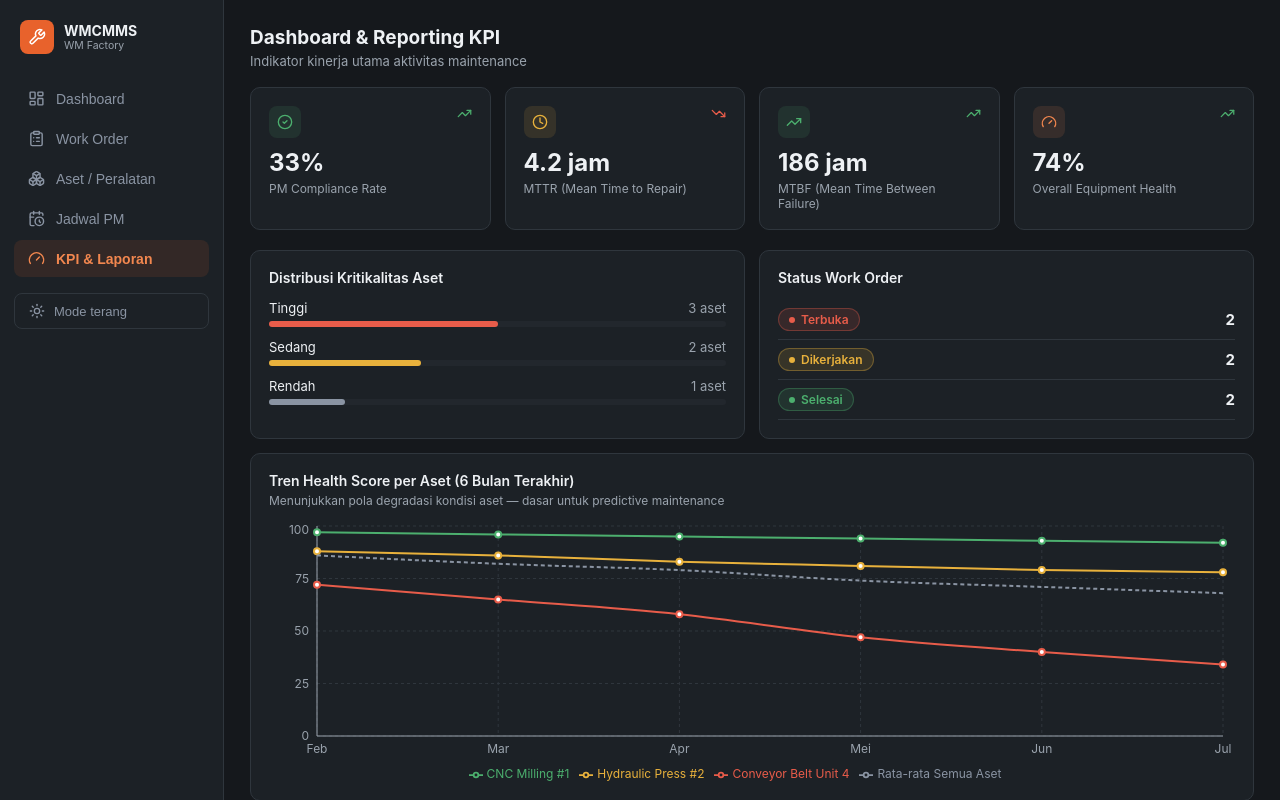
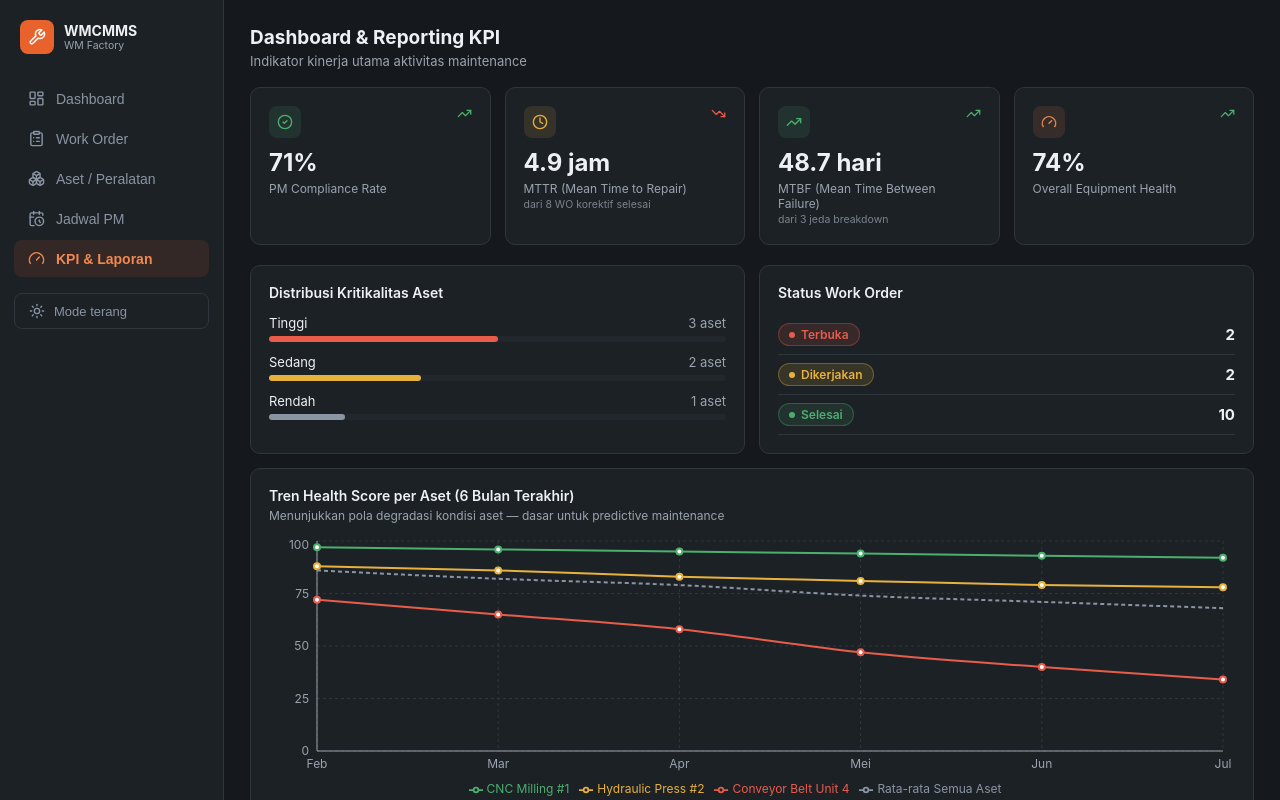
Before and after one commit to wldn-git/wm-cmms, a React (Vite) app: page / in a window 1280 px wide. Both pictures are taken after a click on the button "KPI & Laporan". Shown: the top 800 px of the page. Built offline with nearby package versions, Linux system fonts and the light colour scheme.

Commit message:
real mtttr mtbf

```diff
--- a/src/App.jsx
+++ b/src/App.jsx
@@ -44,12 +44,20 @@ const seedAssets = [
 ];
 
 const seedWorkOrders = [
-  { id: "WO-2041", asset: "AST-103", title: "Belt tracking misalignment", type: "corrective", priority: "critical", status: "open", assignee: "Andi P.", created: "2026-07-10" },
-  { id: "WO-2040", asset: "AST-105", title: "Scheduled spindle inspection", type: "preventive", priority: "medium", status: "in_progress", assignee: "Budi S.", created: "2026-07-08" },
-  { id: "WO-2039", asset: "AST-102", title: "Hydraulic fluid replacement", type: "preventive", priority: "low", status: "in_progress", assignee: "Citra W.", created: "2026-07-07" },
-  { id: "WO-2038", asset: "AST-101", title: "Vibration anomaly check", type: "predictive", priority: "high", status: "open", assignee: "Unassigned", created: "2026-07-09" },
-  { id: "WO-2037", asset: "AST-104", title: "Monthly filter replacement", type: "preventive", priority: "low", status: "completed", assignee: "Andi P.", created: "2026-06-28" },
-  { id: "WO-2036", asset: "AST-106", title: "Quarterly water treatment check", type: "preventive", priority: "medium", status: "completed", assignee: "Dedi R.", created: "2026-06-25" },
+  { id: "WO-2041", asset: "AST-103", title: "Belt tracking misalignment", type: "corrective", priority: "critical", status: "open", assignee: "Andi P.", created: "2026-07-10", startedAt: "2026-07-10", completedAt: "" },
+  { id: "WO-2040", asset: "AST-105", title: "Scheduled spindle inspection", type: "preventive", priority: "medium", status: "in_progress", assignee: "Budi S.", created: "2026-07-08", startedAt: "2026-07-08", completedAt: "" },
+  { id: "WO-2039", asset: "AST-102", title: "Hydraulic fluid replacement", type: "preventive", priority: "low", status: "in_progress", assignee: "Citra W.", created: "2026-07-07", startedAt: "2026-07-07", completedAt: "" },
+  { id: "WO-2038", asset: "AST-101", title: "Vibration anomaly check", type: "predictive", priority: "high", status: "open", assignee: "Unassigned", created: "2026-07-09", startedAt: "2026-07-09", completedAt: "" },
+  { id: "WO-2037", asset: "AST-104", title: "Monthly filter replacement", type: "preventive", priority: "low", status: "completed", assignee: "Andi P.", created: "2026-06-28", startedAt: "2026-06-28", completedAt: "2026-06-28" },
+  { id: "WO-2036", asset: "AST-106", title: "Quarterly water treatment check", type: "preventive", priority: "medium", status: "completed", assignee: "Dedi R.", created: "2026-06-25", startedAt: "2026-06-25", completedAt: "2026-06-25" },
+  { id: "WO-2035", asset: "AST-103", title: "Conveyor motor overheating", type: "corrective", priority: "critical", status: "completed", assignee: "Andi P.", created: "2026-06-14", startedAt: "2026-06-14 08:00", completedAt: "2026-06-14 13:30" },
+  { id: "WO-2034", asset: "AST-102", title: "Hydraulic seal leak", type: "corrective", priority: "high", status: "completed", assignee: "Citra W.", created: "2026-06-02", startedAt: "2026-06-02 09:15", completedAt: "2026-06-02 12:45" },
+  { id: "WO-2033", asset: "AST-105", title: "Chuck jamming during operation", type: "corrective", priority: "high", status: "completed", assignee: "Budi S.", created: "2026-05-20", startedAt: "2026-05-20 07:30", completedAt: "2026-05-20 12:00" },
+  { id: "WO-2032", asset: "AST-103", title: "Belt tear — emergency stop", type: "corrective", priority: "critical", status: "completed", assignee: "Andi P.", created: "2026-05-08", startedAt: "2026-05-08 10:00", completedAt: "2026-05-08 16:15" },
+  { id: "WO-2031", asset: "AST-104", title: "Compressor pressure drop", type: "corrective", priority: "medium", status: "completed", assignee: "Dedi R.", created: "2026-04-22", startedAt: "2026-04-22 08:45", completedAt: "2026-04-22 11:20" },
+  { id: "WO-2030", asset: "AST-102", title: "Hydraulic pressure irregular", type: "corrective", priority: "high", status: "completed", assignee: "Citra W.", created: "2026-04-05", startedAt: "2026-04-05 09:00", completedAt: "2026-04-05 15:40" },
+  { id: "WO-2029", asset: "AST-103", title: "Roller bearing failure", type: "corrective", priority: "critical", status: "completed", assignee: "Andi P.", created: "2026-03-18", startedAt: "2026-03-18 07:00", completedAt: "2026-03-18 14:20" },
+  { id: "WO-2028", asset: "AST-101", title: "Spindle vibration excessive", type: "corrective", priority: "medium", status: "completed", assignee: "Budi S.", created: "2026-03-02", startedAt: "2026-03-02 09:30", completedAt: "2026-03-02 12:10" },
 ];
 
 const seedPM = [
@@ -110,6 +118,53 @@ function getMeta(C) {
     low:      { label: "Rendah", color: C.steel },
   };
   return { statusMeta, priorityMeta };
+}
+
+/* ---------------------------------------------------
+   KALKULASI MTTR & MTBF
+   MTTR = rata-rata (waktu selesai - waktu mulai) untuk
+          semua work order KOREKTIF yang sudah selesai.
+   MTBF = rata-rata jarak waktu antar kejadian breakdown
+          (work order korektif) berturut-turut, per aset,
+          lalu dirata-rata ke semua aset.
+--------------------------------------------------- */
+function calcMTTR(workOrders) {
+  const finished = workOrders.filter(
+    w => w.type === "corrective" && w.status === "completed" && w.startedAt && w.completedAt
+  );
+  if (finished.length === 0) return null;
+
+  const totalHours = finished.reduce((sum, w) => {
+    const start = new Date(w.startedAt.length > 10 ? w.startedAt : w.startedAt + " 00:00");
+    const end = new Date(w.completedAt.length > 10 ? w.completedAt : w.completedAt + " 00:00");
+    const hours = (end - start) / (1000 * 60 * 60);
+    return sum + Math.max(hours, 0);
+  }, 0);
+
+  return { value: totalHours / finished.length, sampleSize: finished.length };
+}
+
+function calcMTBF(workOrders) {
+  const corrective = workOrders.filter(w => w.type === "corrective" && w.status === "completed" && w.startedAt);
+
+  const byAsset = {};
+  corrective.forEach(w => {
+    if (!byAsset[w.asset]) byAsset[w.asset] = [];
+    byAsset[w.asset].push(new Date(w.startedAt.length > 10 ? w.startedAt : w.startedAt + " 00:00"));
+  });
+
+  const gaps = [];
+  Object.values(byAsset).forEach(dates => {
+    dates.sort((a, b) => a - b);
+    for (let i = 1; i < dates.length; i++) {
+      const hours = (dates[i] - dates[i - 1]) / (1000 * 60 * 60);
+      if (hours > 0) gaps.push(hours);
+    }
+  });
+
+  if (gaps.length === 0) return null;
+  const avgHours = gaps.reduce((s, h) => s + h, 0) / gaps.length;
+  return { value: avgHours, sampleSize: gaps.length };
 }
 
 function Badge({ color, children }) {
@@ -278,10 +333,17 @@ function WorkOrders({ workOrders, setWorkOrders, assets, C }) {
 
   const filtered = filter === "all" ? workOrders : workOrders.filter(w => w.status === filter);
 
+  const nowStamp = () => {
+    const d = new Date();
+    const pad = n => String(n).padStart(2, "0");
+    return `${d.getFullYear()}-${pad(d.getMonth() + 1)}-${pad(d.getDate())} ${pad(d.getHours())}:${pad(d.getMinutes())}`;
+  };
+
   const addWO = () => {
     if (!form.title.trim()) return;
     const newId = "WO-" + (2042 + workOrders.filter(w => w.id.startsWith("WO-204")).length);
-    setWorkOrders([{ ...form, id: newId, status: "open", assignee: "Unassigned", created: "2026-07-11" }, ...workOrders]);
+    const stamp = nowStamp();
+    setWorkOrders([{ ...form, id: newId, status: "open", assignee: "Unassigned", created: stamp.split(" ")[0], startedAt: stamp, completedAt: "" }, ...workOrders]);
     setForm({ title: "", asset: assets[0].id, type: "corrective", priority: "medium" });
     setShowForm(false);
   };
@@ -290,7 +352,10 @@ function WorkOrders({ workOrders, setWorkOrders, assets, C }) {
     setWorkOrders(workOrders.map(w => {
       if (w.id !== id) return w;
       const next = w.status === "open" ? "in_progress" : w.status === "in_progress" ? "completed" : "completed";
-      return { ...w, status: next };
+      const patch = { status: next };
+      if (next === "completed" && !w.completedAt) patch.completedAt = nowStamp();
+      if (next === "in_progress" && !w.startedAt) patch.startedAt = nowStamp();
+      return { ...w, ...patch };
     }));
   };
 
@@ -866,14 +931,20 @@ function KPIReport({ assets, workOrders, C }) {
   const completed = workOrders.filter(w => w.status === "completed").length;
   const total = workOrders.length;
   const complianceRate = Math.round((completed / total) * 100);
-  const mttr = 4.2;
-  const mtbf = 186;
+  const mttrResult = calcMTTR(workOrders);
+  const mtbfResult = calcMTBF(workOrders);
+  const mttr = mttrResult ? mttrResult.value.toFixed(1) : "—";
+  const mtbfDisplay = mtbfResult
+    ? (mtbfResult.value >= 72
+        ? `${(mtbfResult.value / 24).toFixed(1)} hari`
+        : `${Math.round(mtbfResult.value)} jam`)
+    : null;
   const avgHealth = Math.round(assets.reduce((s, a) => s + a.health, 0) / assets.length);
 
   const kpis = [
     { label: "PM Compliance Rate", value: `${complianceRate}%`, trend: "up", icon: CheckCircle2, color: C.ok },
-    { label: "MTTR (Mean Time to Repair)", value: `${mttr} jam`, trend: "down", icon: Clock, color: C.warn },
-    { label: "MTBF (Mean Time Between Failure)", value: `${mtbf} jam`, trend: "up", icon: TrendingUp, color: C.ok },
+    { label: "MTTR (Mean Time to Repair)", value: mttrResult ? `${mttr} jam` : "Belum ada data", sub: mttrResult ? `dari ${mttrResult.sampleSize} WO korektif selesai` : null, trend: "down", icon: Clock, color: C.warn },
+    { label: "MTBF (Mean Time Between Failure)", value: mtbfDisplay || "Belum ada data", sub: mtbfResult ? `dari ${mtbfResult.sampleSize} jeda breakdown` : null, trend: "up", icon: TrendingUp, color: C.ok },
     { label: "Overall Equipment Health", value: `${avgHealth}%`, trend: "up", icon: Gauge, color: C.emberSoft },
   ];
 
@@ -900,6 +971,7 @@ function KPIReport({ assets, workOrders, C }) {
             </div>
             <div style={{ fontSize: 24, fontWeight: 700, color: C.text }}>{k.value}</div>
             <div style={{ fontSize: 12, color: C.textDim, marginTop: 4 }}>{k.label}</div>
+            {k.sub && <div style={{ fontSize: 10.5, color: C.textDim, marginTop: 2, opacity: 0.75 }}>{k.sub}</div>}
           </Card>
         ))}
       </div>
@@ -959,7 +1031,7 @@ function KPIReport({ assets, workOrders, C }) {
         <div style={{ display: "grid", gridTemplateColumns: "1fr 1fr", gap: 14 }}>
           <Card C={C}>
             <div style={{ fontSize: 14, fontWeight: 600, color: C.text, marginBottom: 4 }}>Tren MTTR & MTBF</div>
-            <div style={{ fontSize: 12, color: C.textDim, marginBottom: 14 }}>MTTR turun & MTBF naik menandakan program maintenance yang membaik</div>
+            <div style={{ fontSize: 12, color: C.textDim, marginBottom: 14 }}>Ilustrasi tren 6 bulan — MTTR turun & MTBF naik menandakan program maintenance yang membaik</div>
             <ResponsiveContainer width="100%" height={240}>
               <LineChart data={reliabilityTrend} margin={{ top: 4, right: 12, left: -12, bottom: 0 }}>
                 <CartesianGrid strokeDasharray="3 3" stroke={C.border} />
```
